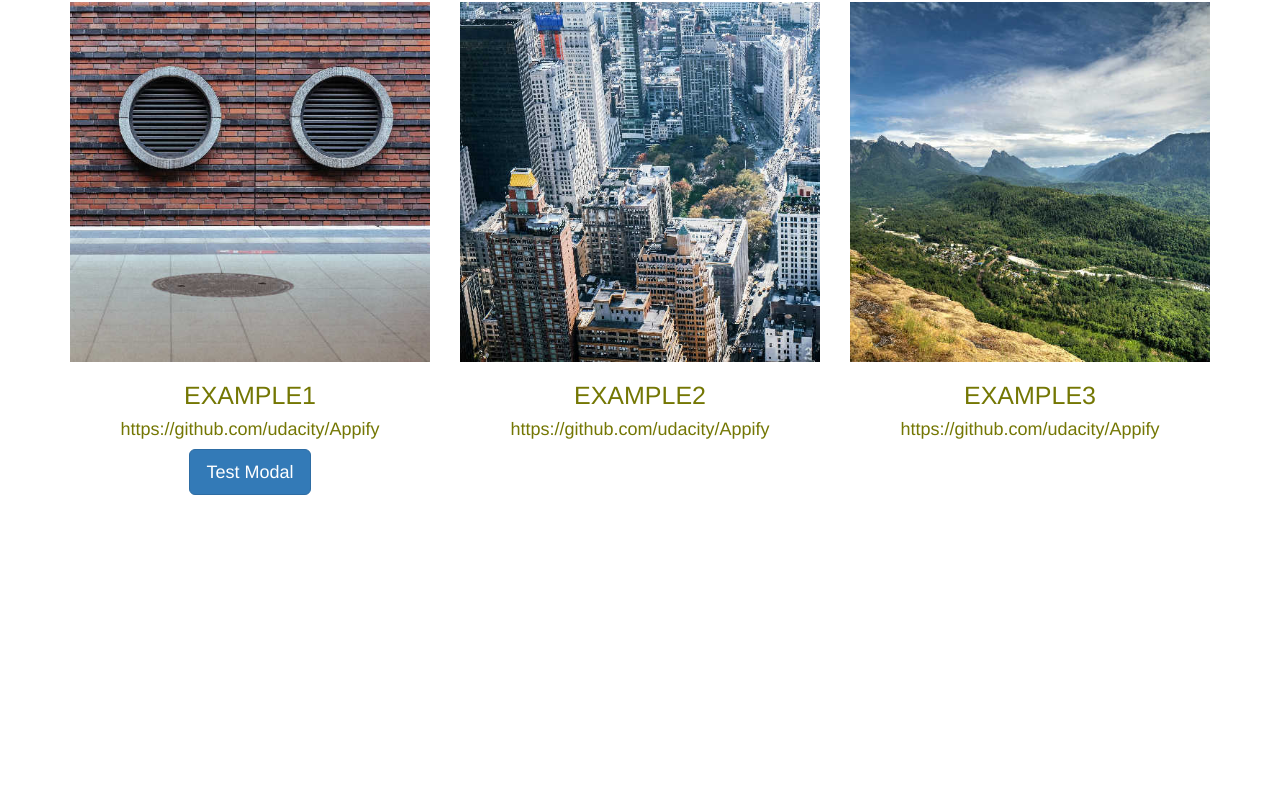
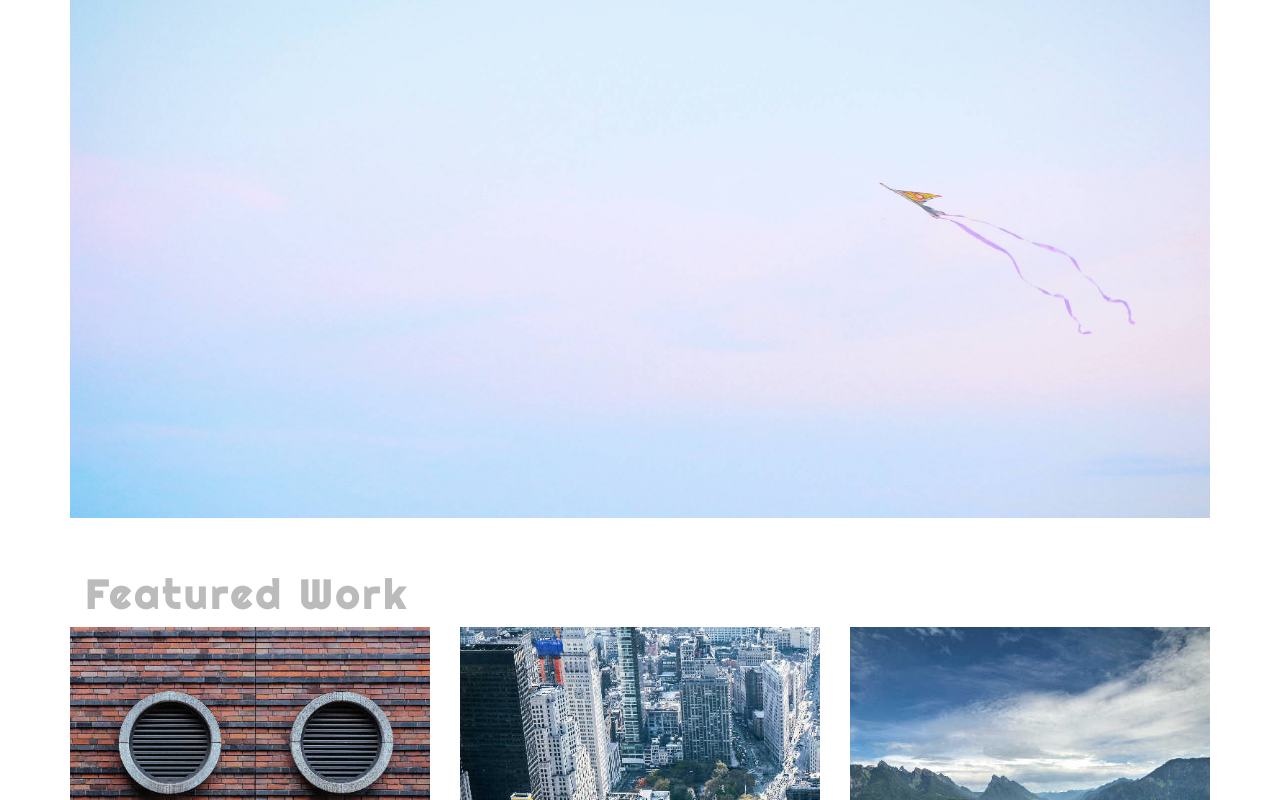
Before and after one commit to nusrathyasin/test-portfolio, a plain HTML site: page index.html in a window 1280 px wide. Shown: the part 291-1091 px from the top of the page. Before the commit the page ends 800 px from the top, so only its background shows below. Drawn offline with nearby package versions, Linux system fonts and the light colour scheme; the site is published under a folder, as on GitHub Pages, so addresses that start at the root find nothing; a web font is replaced by a local one.

Commit message:
Update index.html

```diff
--- a/index.html
+++ b/index.html
@@ -32,7 +32,7 @@
     <div class="row">
       <div class="col-md-12">
 
-       <img class="img-responsive" src="/banner.jpg">
+       <img class="img-responsive" src="banner.jpg">
       </div>
     </div>
 
```
